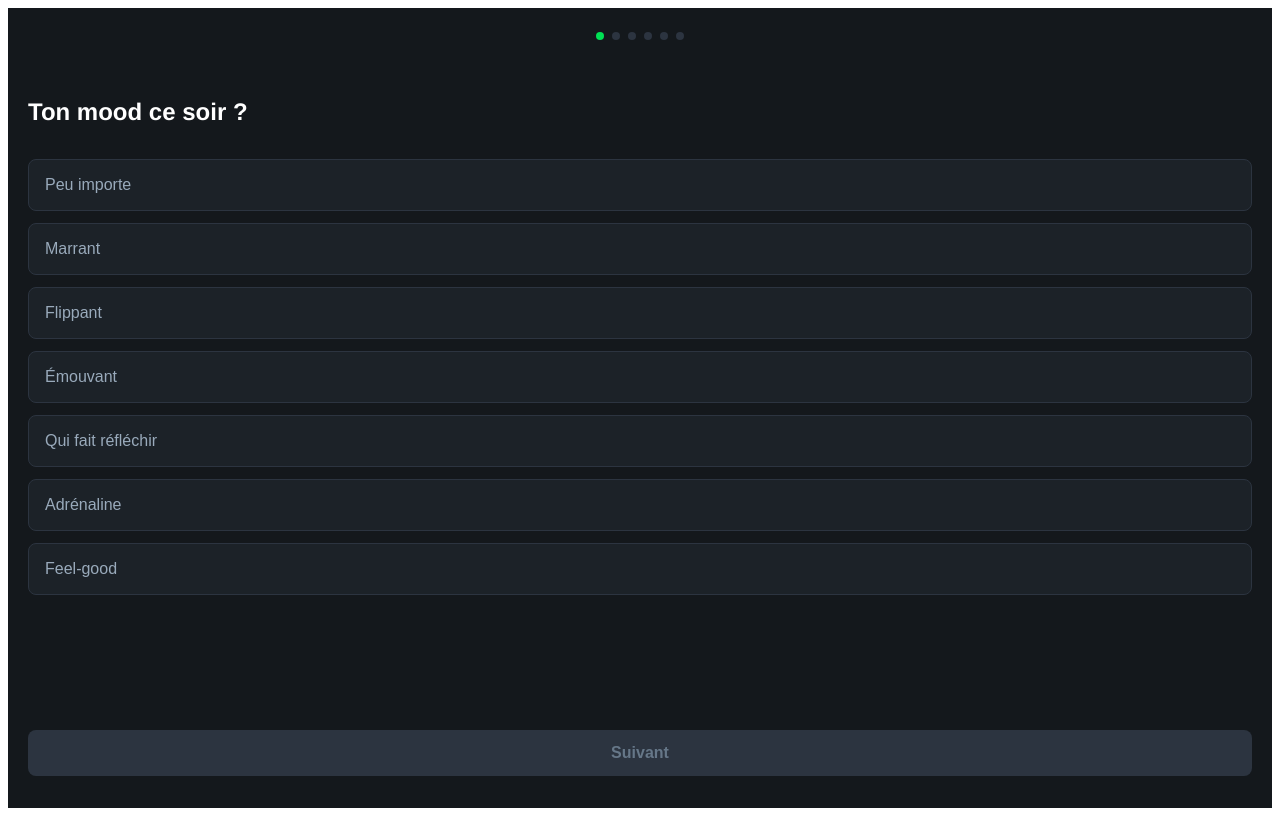
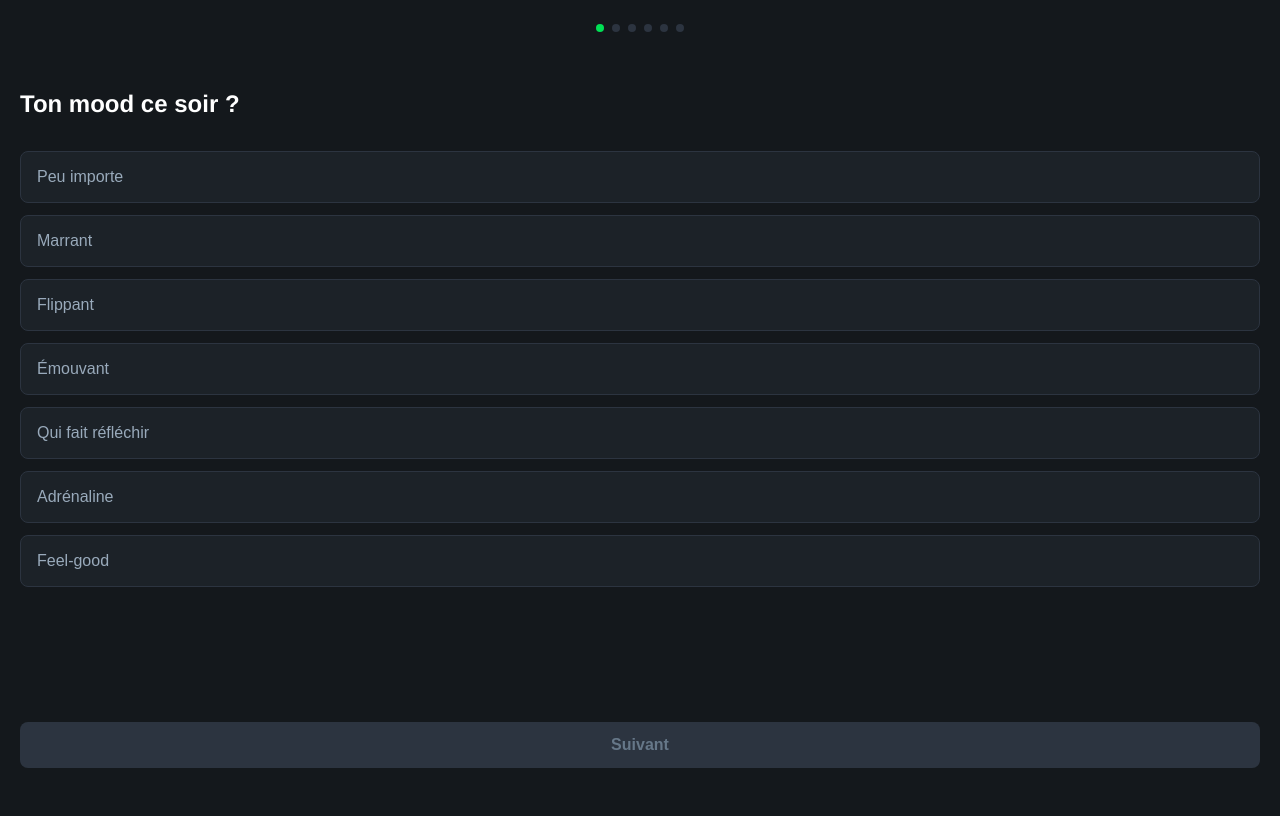
Before and after one commit to aristideaphpro/moviefinder, a Vue app in the folder frontend/: page / in a window 1280 px wide. Built offline with nearby package versions, Linux system fonts and the light colour scheme.

Commit message:
fix contour blanc

```diff
--- a/frontend/src/main.js
+++ b/frontend/src/main.js
@@ -1,3 +1,4 @@
+import './style.css'
 import { createApp } from 'vue'
 import App from './App.vue'
 import router from './router'
--- /dev/null
+++ b/frontend/src/style.css
@@ -0,0 +1,17 @@
+* {
+    box-sizing: border-box;
+}
+
+html,
+body {
+    margin: 0;
+    padding: 0;
+    height: 100%;
+    overflow: hidden;
+    overscroll-behavior: none;
+    background-color: #14181c;
+}
+
+#app {
+    height: 100%;
+}
```
